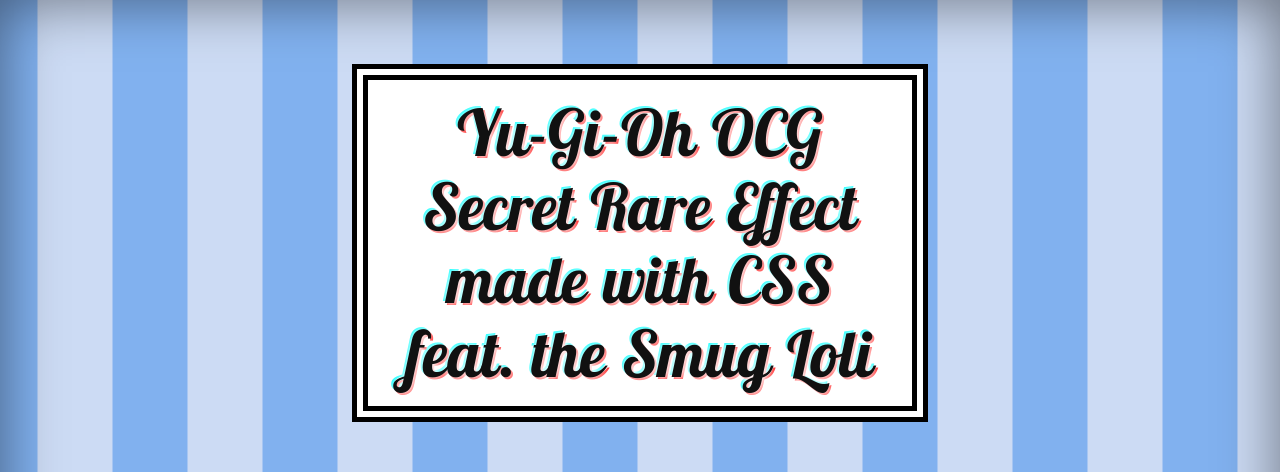
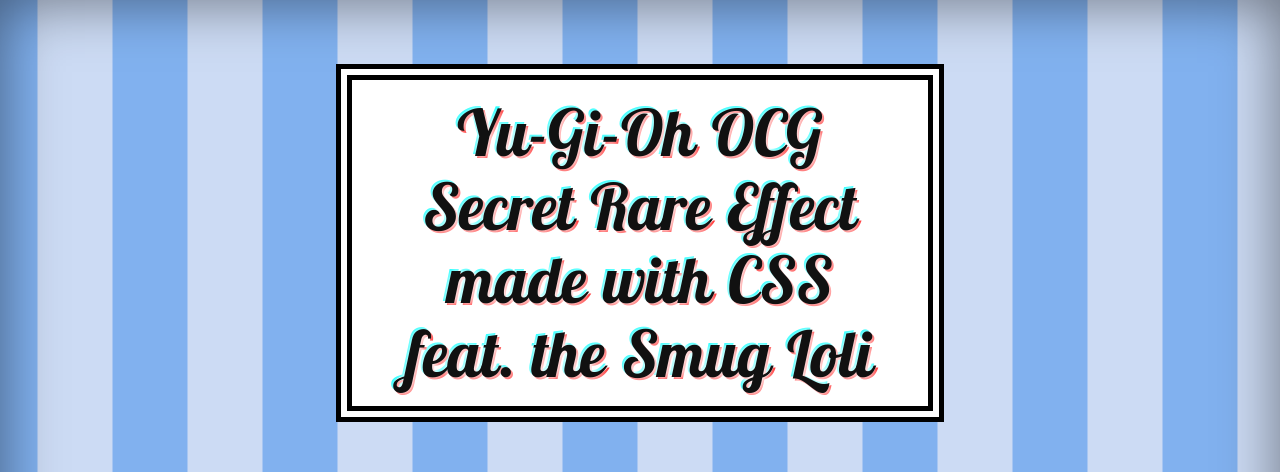
Before and after one commit to jialiang/ygo-ocg-secret-rare, a website: page docs/index.html in a window 1280 px wide. Shown: the top 472 px of the page. Drawn offline with Linux system fonts and the light colour scheme.

Commit message:
Increase width of h1

```diff
--- a/docs/index.css
+++ b/docs/index.css
@@ -35,7 +35,7 @@
   font-size: 4em;
   font-weight: 400;
   line-height: 1.15;
-  width: 7.5em;
+  width: 8em;
   margin: 1em auto 0.25em auto;
   padding: 0.25em 0.5em;
   text-align: center;
--- a/docs/index.html
+++ b/docs/index.html
@@ -111,7 +111,7 @@
         font-size: 4em;
         font-weight: 400;
         line-height: 1.15;
-        width: 7.5em;
+        width: 8em;
         margin: 1em auto 0.25em auto;
         padding: 0.25em 0.5em;
         text-align: center;
```
